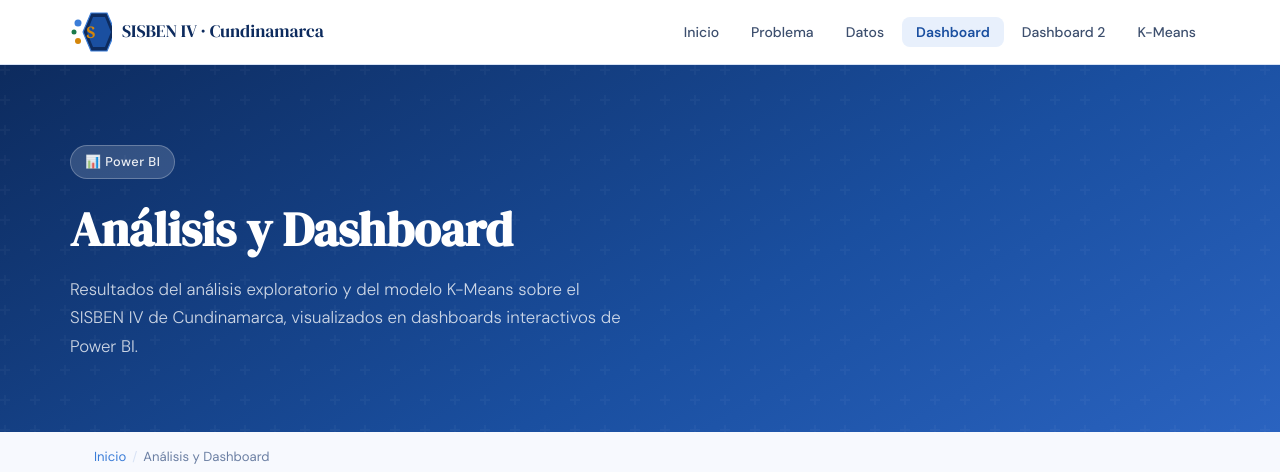
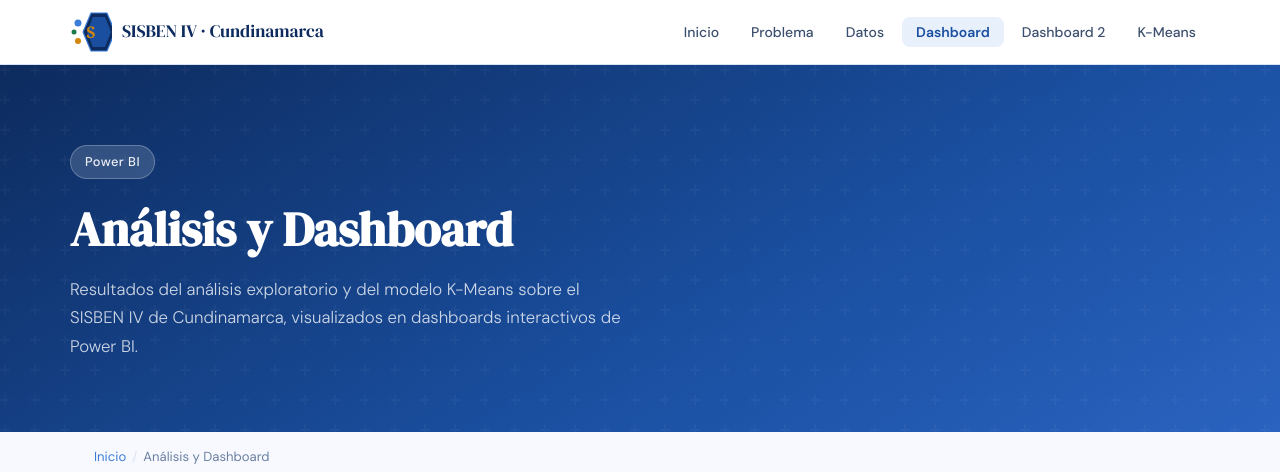
Before and after one commit to KevinRamirez19/proyecto_sisben, a Flask app: template templates/dashboard.html in a window 1280 px wide. Shown: the top 472 px of the page. Run offline with Flask 3, Linux system fonts and the light colour scheme; the template is opened without the code that fills it, so the values that code supplies are empty; parts of the project's set-up code (start-up, migrations or seed data) failed here and were passed over.

Commit message:
fix(dashboard.html): remove emoji from Power BI tag and embed Power BI report iframe

```diff
--- a/templates/dashboard.html
+++ b/templates/dashboard.html
@@ -40,7 +40,7 @@
 
 <div class="page-hero">
   <div class="page-hero__inner">
-    <div class="page-hero__tag">📊 Power BI</div>
+    <div class="page-hero__tag"> Power BI</div>
     <h1>Análisis y Dashboard</h1>
     <p>Resultados del análisis exploratorio y del modelo K-Means sobre el SISBEN IV de Cundinamarca, visualizados en dashboards interactivos de Power BI.</p>
   </div>
@@ -83,7 +83,7 @@
     </div>
     <h3>Dashboard Power BI</h3>
     <p>Aquí se incrustará el reporte publicado de Power BI. Para publicar, ve a Power BI Service → Publicar en web → copia el código iframe y reemplaza este bloque.</p>
-    <code>&lt;iframe src="TU_URL_EMBED_AQUI" frameborder="0" allowfullscreen="true" width="100%" height="520"&gt;&lt;/iframe&gt;</code>
+    <iframe title="Graficos de Bussines Analytics" width="600" height="373.5" src="https://app.powerbi.com/view?r=eyJrIjoiYjU2YTUyMDctZmNlZC00YTI0LWI1OGYtNjJkZTBiOTQzZDQ1IiwidCI6IjA3ZGE2N2EwLTFmNDMtNGU4Yy05NzdmLTVmODhiNjQ3MGVlNiIsImMiOjR9" frameborder="0" allowFullScreen="true"></iframe>
   </div>
 
   <hr class="divider">
```
